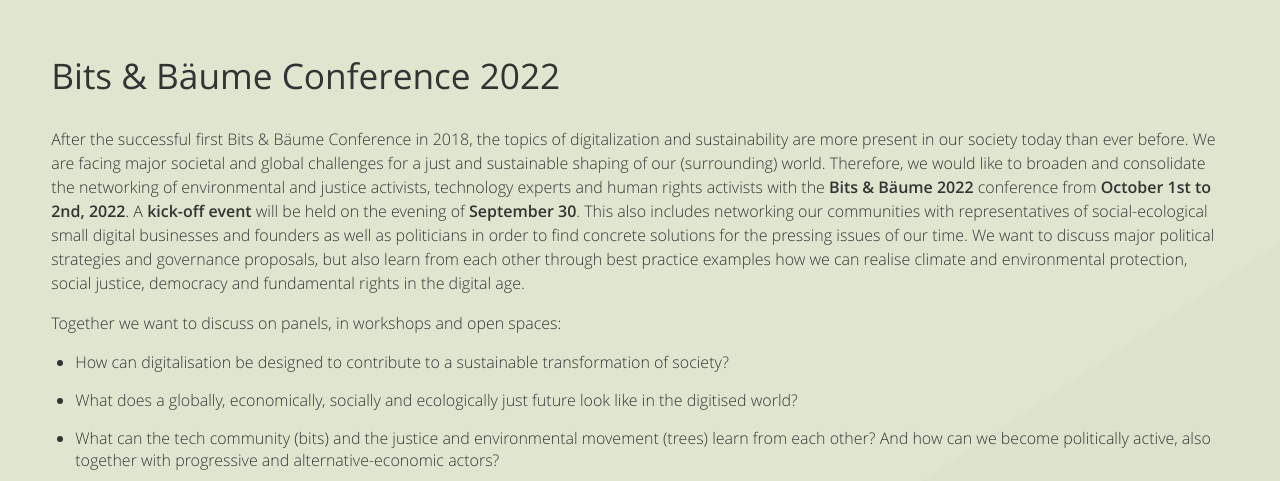
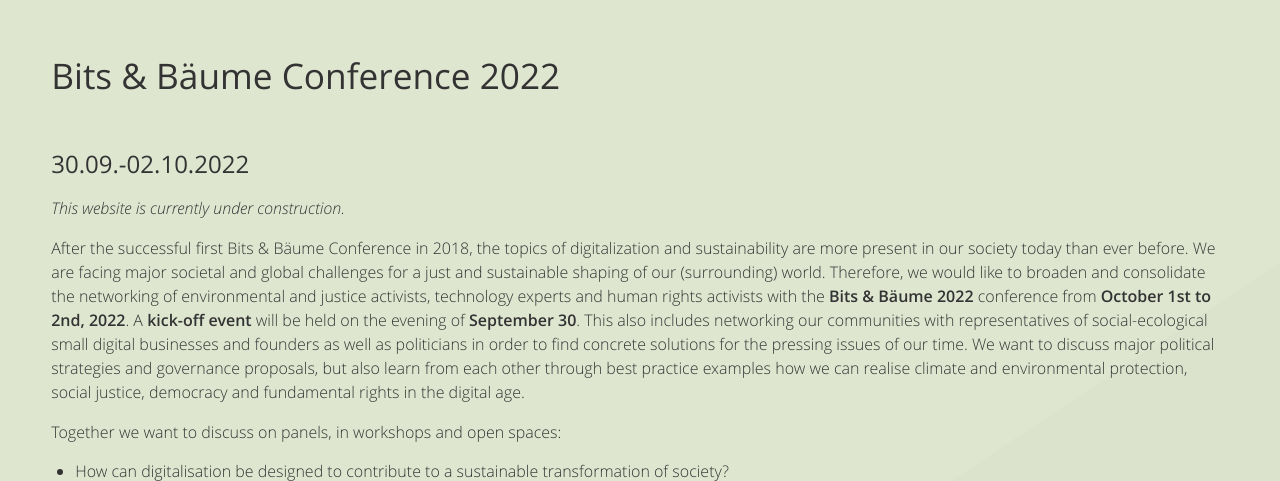
Before and after one commit to AfeefaDe/bitbaum, a PHP site: template public/pages/konferenz.php in a window 1280 px wide. Shown: the part 160-641 px from the top of the page. Run offline with PHP 8.4, Linux system fonts and the light colour scheme; the template is opened without the code that fills it: most values are stand-ins (such as "Sample title", 1, 10 or a date in 2020); style sheets or scripts are compiled from the project's sources; some libraries are stand-ins or nearby versions.

Commit message:
added date to english website

```diff
--- a/public/pages/konferenz_content.php
+++ b/public/pages/konferenz_content.php
@@ -97,6 +97,11 @@
 <section>
     <article>
         <h1>Bits & Bäume Conference 2022</h1>
+
+        <h2>  30.09.-02.10.2022 </h2>
+
+
+<p>  <i>This website is currently under construction.</i></p>
 
         <section>
 
```
